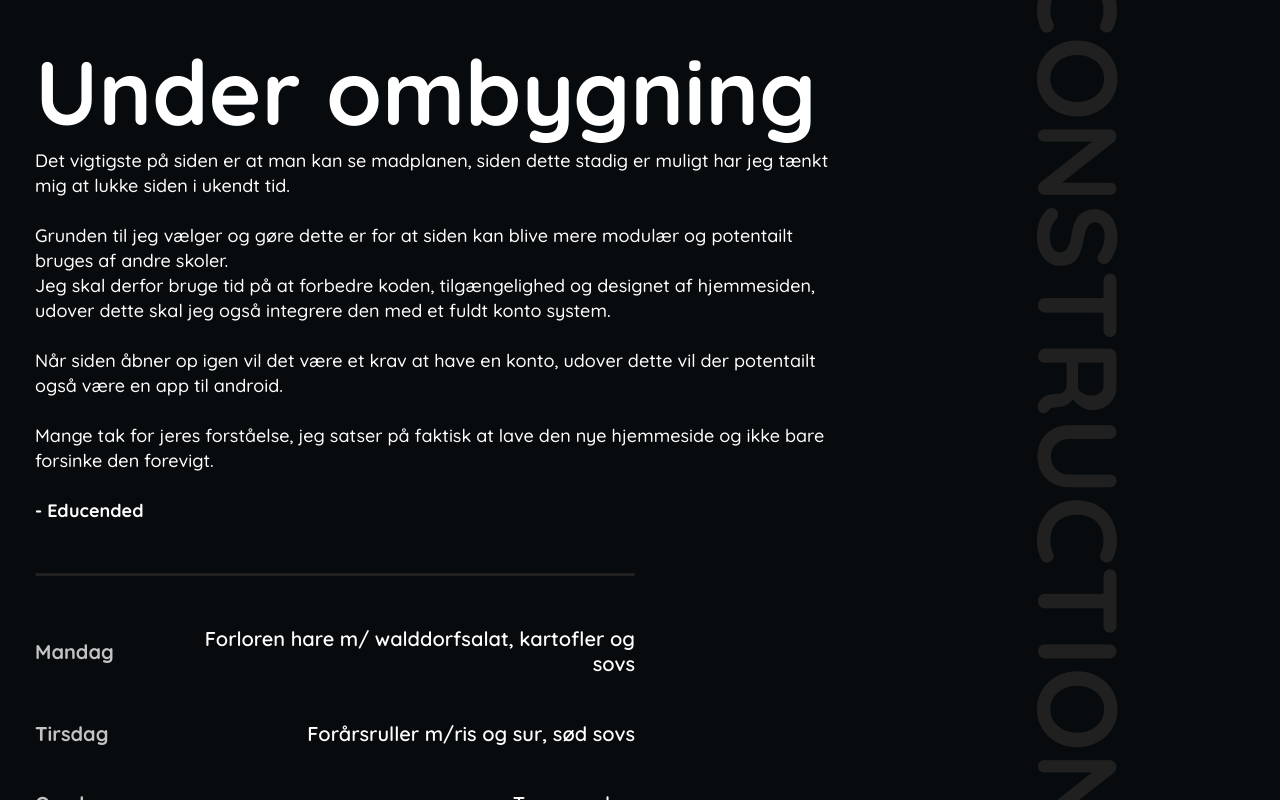
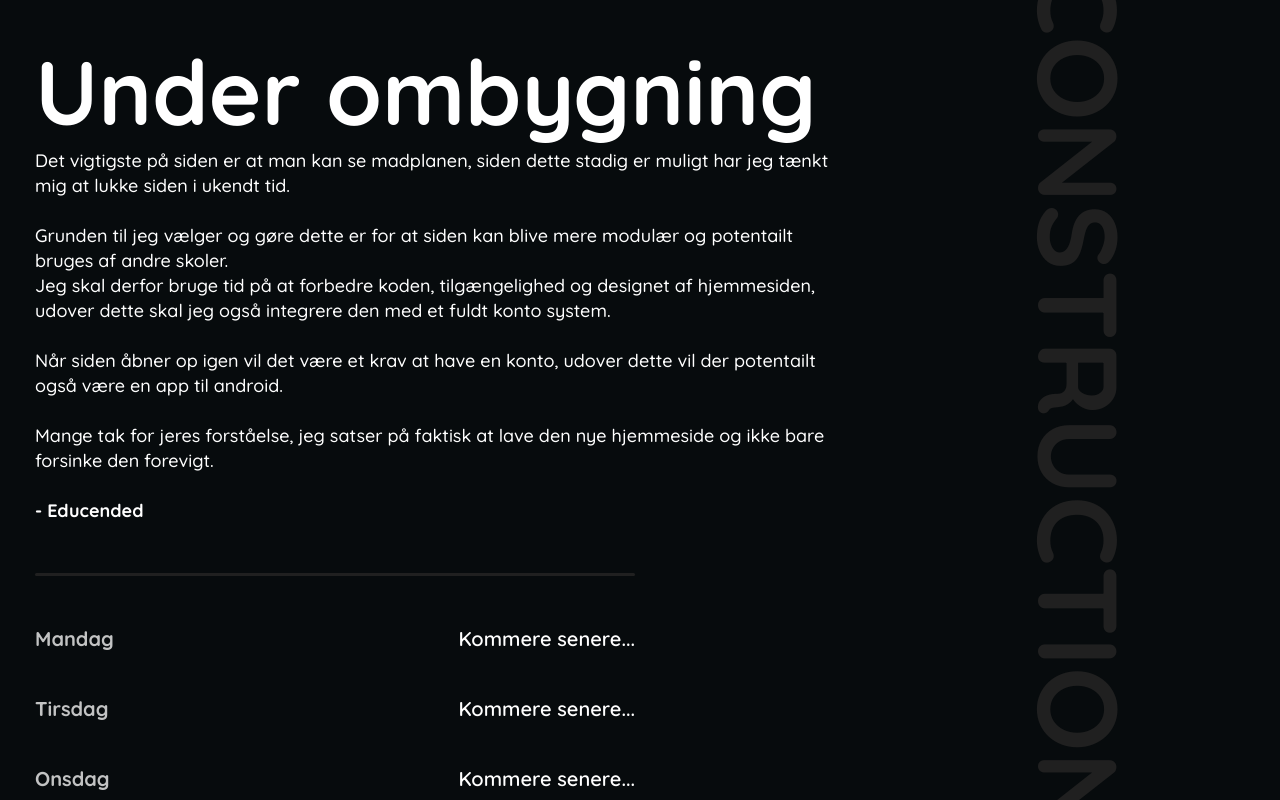
Before and after one commit to zMyLlama/videndjurs-aftensmad, a Next.js app: page /components/index/temp.loading in a window 1280 px wide. Built offline with nearby package versions, Linux system fonts and the light colour scheme.

Commit message:
temp meal plan

```diff
--- a/pages/components/index/temp.loading.tsx
+++ b/pages/components/index/temp.loading.tsx
@@ -28,31 +28,31 @@ function TempLoading() {
             <List>
                 <Item>
                     <Left>Mandag</Left>
-                    <Right>Forloren hare m/ walddorfsalat, kartofler og sovs</Right>
+                    <Right>Kommere senere...</Right>
                 </Item>
                 <Item>
                     <Left>Tirsdag</Left>
-                    <Right>Forårsruller m/ris og sur, sød sovs</Right>
+                    <Right>Kommere senere...</Right>
                 </Item>
                 <Item>
                     <Left>Onsdag</Left>
-                    <Right>Taco onsdag</Right>
+                    <Right>Kommere senere...</Right>
                 </Item>
                 <Item>
                     <Left>Torsdag</Left>
-                    <Right>Kylling m/pasta og choron sovs</Right>
+                    <Right>Kommere senere...</Right>
                 </Item>
                 <Item>
                     <Left>Fredag</Left>
-                    <Right>Ribensburger m/ bådkartofler</Right>
+                    <Right>Kommere senere...</Right>
                 </Item>
                 <Item>
                     <Left>Lørdag</Left>
-                    <Right>Grillkøller m/ ovnkartofler og coleslaw???</Right>
+                    <Right>Kommere senere...</Right>
                 </Item>
                 <Item>
                     <Left>Søndag</Left>
-                    <Right>Italienske kødboller m/ pasta</Right>
+                    <Right>Kommere senere...</Right>
                 </Item>
             </List>
 
```
